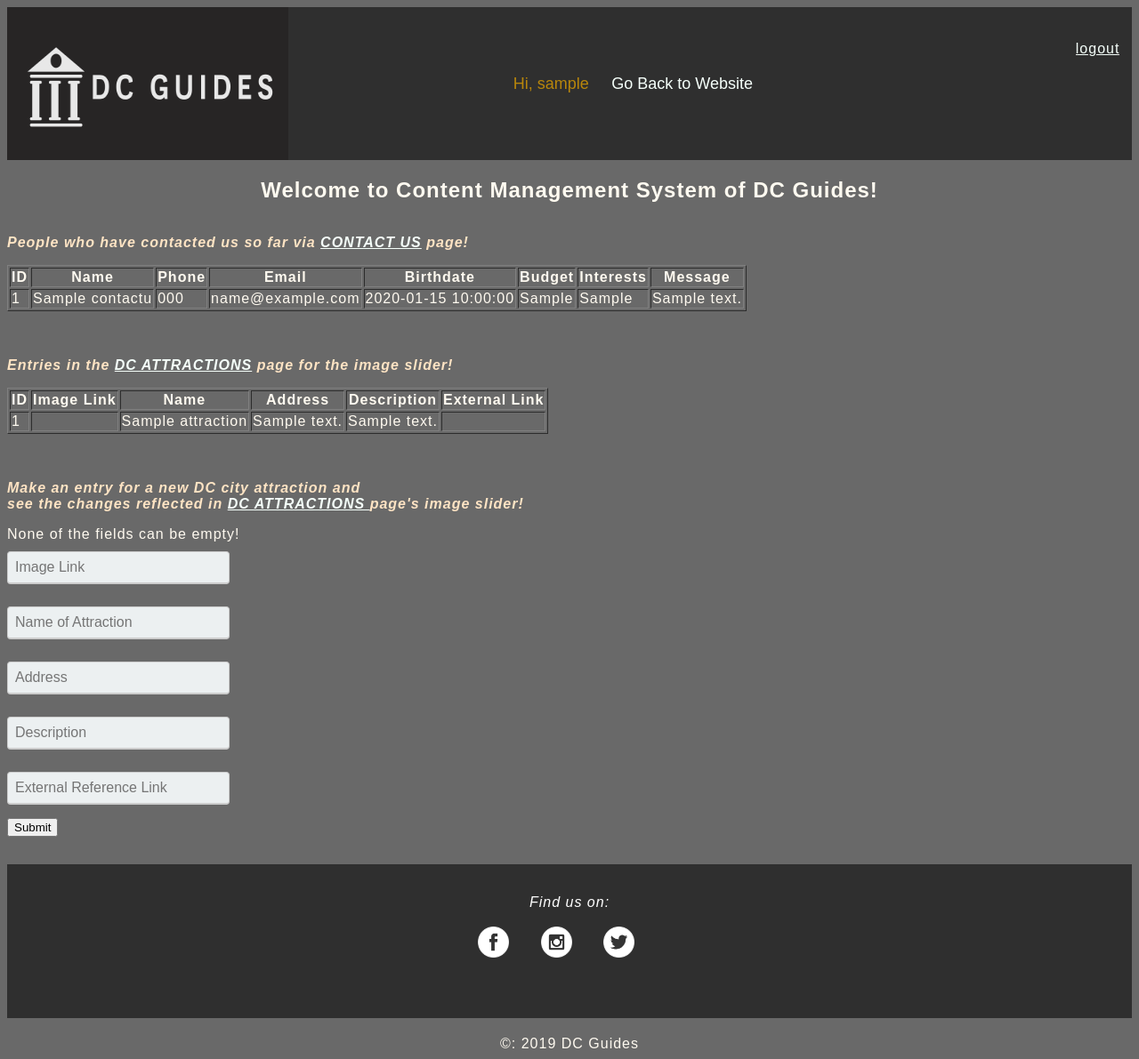
After one commit to anadirastogi/DC-Guides, a PHP site: page /adminpanel.php in a window 1280 px wide. The commit adds this page. Shown: the whole page at 89% size. Run offline with PHP 8.4, Linux system fonts and the light colour scheme; the visitor is signed in with stand-in values (Sample User, id 1); tables that the repository leaves empty or names only in its code hold one stand-in row (values such as "Sample post"); data that the repository does not hold is empty.

Commit message:
Create Login, Sessions and Content Management System

```diff
--- a/aboutus.html
+++ b/aboutus.html
@@ -10,7 +10,7 @@
     <div id="header">
         <img src="images/Logo.png" width=25% height=100%/>
         <div style="position: fixed; left:78%;">
-            <input class="styled" type="button" onclick="window.location.href='admin.html'" value="Admin login">
+            <input class="styled" type="button" onclick="window.location.href='admin.php'" value="Admin login">
         </div>
         <div id="nav-bar">
             <a href="index.html">Home</a>
@@ -38,7 +38,7 @@
     </div>
 
     <div id="aboutbody" style="height:65%";>
-     <div id="aboutbodySide1" style="width: 50%;" align="center">
+       <div id="aboutbodySide1" style="width: 50%;" align="center">
         <h1> We have a great team…</h1></br>
         <h3>Anadi Rastogi</h3></br>
         <h3>Jiaqian Liu</h3></br>
--- /dev/null
+++ b/adminpanel.php
@@ -0,0 +1,171 @@
+<?php
+session_start();
+
+// check if session still exists, if not redirect to amdin login page i.e. admin.php
+if (!isset( $_SESSION['username'] ) ) {
+	echo "<script type='text/javascript'>alert('login to proceed');
+	window.location.href = 'admin.php'; </script>";
+	exit();
+}
+
+require_once 'login.php';
+
+$conn = new mysqli($db_hostname, $db_username, $db_password, $db_database);
+if ($conn->connect_error)
+{
+	echo "Failed to connect to MySQL: " . $conn->connect_error;
+	exit();
+}
+
+?>
+
+
+<head>
+	<script type="text/javascript" src="scripts/loginValidations.js"></script>
+	<link rel="stylesheet" type="text/css" href="css/style.css">
+	<title>DC Tour Guides</title>
+</head>
+
+<body>
+	<div>
+		<div id="header">
+			<img src="images/Logo.png" width=25% height=100%/>
+			<div id="nav-bar">
+				<a href="" id="selected">Hi, <?php echo $_SESSION['username']?></a>
+				<a href="index.html">Go Back to Website</a>
+			</div>
+
+			<div align="right"; style="margin-top:3%;">
+				<a href="logout.php">logout</a>
+			</div>
+		</div>
+		<div id="body" style="display: block;" >
+			<h2 align="center"> Welcome to Content Management System of DC Guides!</h2>
+
+			<div>
+				<p style="color: bisque;"><i><b> People who have contacted us so far via <a href="contactus.html">CONTACT US</a> page!</b></i></p>
+				<?php
+				$result = mysqli_query($conn,"SELECT * FROM contactus");
+
+				echo "<table border='1'>
+				<tr>
+				<th>ID</th>
+				<th>Name</th>
+				<th>Phone</th>
+				<th>Email</th>
+				<th>Birthdate</th>
+				<th>Budget</th>
+				<th>Interests</th>
+				<th>Message</th>
+				</tr>";
+
+				while($row = mysqli_fetch_array($result))
+				{
+					echo "<tr>";
+					echo "<td>" . $row['id'] . "</td>";
+					echo "<td>" . $row['name'] . "</td>";
+					echo "<td>" . $row['phone'] . "</td>";
+					echo "<td>" . $row['email'] . "</td>";
+					echo "<td>" . $row['birthdate'] . "</td>";
+					echo "<td>" . $row['budget'] . "</td>";
+					echo "<td>" . $row['interests'] . "</td>";
+					echo "<td>" . $row['message'] . "</td>";
+					echo "</tr>";
+				}
+				echo "</table>";
+				?>
+			</div>
+
+			<div>
+				<br/>
+				<br/>
+			</div>
+
+			<div>
+				<p style="color: bisque;"><i><b> Entries in the <a href="attractions.php">DC ATTRACTIONS</a> page for the image slider!</b></i></p>
+				<?php
+				$result = mysqli_query($conn,"SELECT * FROM attractions");
+
+				echo "<table border='1'>
+				<tr>
+				<th>ID</th>
+				<th>Image Link</th>
+				<th>Name</th>
+				<th>Address</th>
+				<th>Description</th>
+				<th>External Link</th>
+				</tr>";
+
+				while($row = mysqli_fetch_array($result))
+				{
+					echo "<tr>";
+					echo "<td>" . $row['id'] . "</td>";
+					echo "<td>" . $row['imgLink'] . "</td>";
+					echo "<td>" . $row['name'] . "</td>";
+					echo "<td>" . $row['address'] . "</td>";
+					echo "<td>" . $row['description'] . "</td>";
+					echo "<td>" . $row['externalLink'] . "</td>";
+					echo "</tr>";
+				}
+				echo "</table>";
+
+				mysqli_close($conn);
+				?>
+			</div>
+
+
+			<div>
+				<br/>
+				<br/>
+			</div>
+
+			<div>
+				<p style="color: bisque;"><i><b> Make an entry for a new DC city attraction and <br/> see the changes reflected in <a href="attractions.php">DC ATTRACTIONS </a> page's image slider!</b></i></p>
+
+				<form method="post" name='attform' action="attractionentry.php">
+					<div class="box">
+
+						<span align="left"> None of the fields can be empty! </span>
+						<div class="form-group">
+							<input type="text" name="imgLink" placeholder="Image Link" class="username"/>
+						</div>
+						<div class="form-group">
+							<input type="text" name="name" placeholder="Name of Attraction" class="username"/>
+						</div>
+						<div class="form-group">
+							<input type="text" name="address" placeholder="Address" class="username"/>
+						</div>
+						<div class="form-group">
+							<input type="text" name="description" placeholder="Description" class="username"/>
+						</div>
+						<div class="form-group">
+							<input type="text" name="externalLink" placeholder="External Reference Link" class="username"/>
+						</div>
+						<div class="form-group">
+							<input type="submit" value="Submit" name="submit" />
+						</div>
+
+					</div>
+
+				</form>
+			</div>
+
+
+
+		</div>
+		<div id="footer">
+			<br/>
+			<div id="footer_social1" style="height: 30%;" align="center">
+				<p><i>Find us on:</i></p>
+			</div>
+			<div id="footer_social2" style="height: 50%;" align="center">
+				<a href="https://www.facebook.com/anadi.rastogi47" target="_blank"><img src="images/fb.png" /></a>
+				<a href="https://www.instagram.com/anadirastogi" target="_blank"><img src="images/insta.png" /></a>
+				<a href="https://www.twitter.com/r_anadi" target="_blank"><img src="images/twitter.png" /></a>
+			</div>
+		</div>
+	</div>
+
+</body>
+<footer	style ="margin: 20px 0 0 0;" id="copyright"	align="center">&copy:	2019 DC Guides </footer>
+</html>
--- a/attractions.php
+++ b/attractions.php
@@ -33,6 +33,7 @@ while($row = $result->fetch_assoc()){
 $conn->close();
 
 //convert the PHP array into JSON format, so it works with javascript
+// Note that Javascript and PHP are interacting with each other through Javascript Object Notation(JSON)
 $json_array1 = json_encode($array1);
 $json_array2 = json_encode($array2);
 $json_array3 = json_encode($array3);
@@ -65,7 +66,7 @@ $json_array5 = json_encode($array5);
 		<div id="header">
 			<img src="images/Logo.png" width=25% height=100%/>
 			<div style="position: fixed; left:78%;">
-			<input class="styled" type="button" onclick="window.location.href='admin.html'" value="Admin login">
+			<input class="styled" type="button" onclick="window.location.href='admin.php'" value="Admin login">
 			</div>
 			<div id="nav-bar">
 				<a href="index.html">Home</a>
--- a/css/style.css
+++ b/css/style.css
@@ -105,8 +105,9 @@ a#selected{
 	margin-right:10%;
 }
 
-#contactbodySide15{
+#verticalBorder{
 	background-color: #2F2F2F;
+	width:2%;
 }
 
 #bodySide1 {
--- a/guides.html
+++ b/guides.html
@@ -10,7 +10,7 @@
 		<div id="header">
 			<img src="images/Logo.png" width=25% height=100%/>
 			<div style="position: fixed; left:78%;">
-			<input class="styled" type="button" onclick="window.location.href='admin.html'" value="Admin login">
+			<input class="styled" type="button" onclick="window.location.href='admin.php'" value="Admin login">
 			</div>
 			<div id="nav-bar">
 				<a href="index.html">Home</a>
--- a/index.html
+++ b/index.html
@@ -10,7 +10,7 @@
 		<div id="header">
 			<img src="images/Logo.png" width=25% height=100%/>
 			<div style="position: fixed; left:78%;">
-			<input class="styled" type="button" onclick="window.location.href='admin.html'" value="Admin login">
+			<input class="styled" type="button" onclick="window.location.href='admin.php'" value="Admin login">
 			</div>
 			<div id="nav-bar">
 				<a href="index.html" id="selected">Home</a>
--- a/login.php
+++ b/login.php
@@ -1,4 +1,8 @@
+
 <?php
+// <!-- change login credentials based on your server, database username and password -->
+// <!-- don't change the name of the database -->
+
 $db_hostname='localhost';
 $db_database='dc_guides';
 $db_username='root';
--- a/scripts/contactus.js
+++ b/scripts/contactus.js
@@ -1,8 +1,9 @@
 
+// helps in validating all the entries of contact us form before heading to server
 function checkForm()
 {
   var name;
-    if (checkName() && checkPhone() && checkEmail() && checkBirth() && checkMessage()){
+  if (checkName() && checkPhone() && checkEmail() && checkBirth() && checkMessage()){
     name = document.jform.fullname.value;
     return true;
   } else {
--- a/scripts/imgSlider.js
+++ b/scripts/imgSlider.js
@@ -1,6 +1,10 @@
+
+// all the entries for attractions.php come from Database and
+// are transferred to Javascript through Javascript Object Notation (JSON) for image slider to work
 
 var position=0;
 
+//displays the first image for the slider and is called on body on load
 function firstElementOfSlider() {
 	if (picArray && picArray.length) {
 		document.getElementById('img_att').src=picArray[position];
@@ -15,6 +19,7 @@ function firstElementOfSlider() {
 	}
 }
 
+//serve as action method for next button in the slide show
 function nextpic(){
 	if (position>=(picArray.length-1)) {
 		position=-1;
@@ -29,6 +34,7 @@ function nextpic(){
 	document.getElementById("attractionDetails").innerHTML=attractionDetails[position];
 }
 
+//serve as action method for prev button in the slide show
 function prevpic(){
 	var picNumber;
 	if (position==0) {
--- /dev/null
+++ b/scripts/loginValidations.js
@@ -0,0 +1,105 @@
+// called to validate new admins signing up on admin.php page
+function checkNewSignUp()
+{
+    if (checkNewUsername() && checkNewPassword() && checkConfirmPassword()){
+    	return true;
+    } else {
+    	return false;
+    }
+}
+
+
+//regex on line 15 is to limit username to alphanumeric charaters of length 5 to 15
+function checkNewUsername() {
+ var username=document.NewForm.NewUsername.value;
+  var pattern=/^[a-z0-9]{5,15}$/;
+  if (username=="") {
+    alert ("Username can't be blank");
+    document.NewForm.NewUsername.focus();
+    return false;
+  } else if (!pattern.test(username)) {
+    alert ("Only username with length 5-15 & Alphanumeric characters allowed");
+    document.NewForm.NewUsername.value="";
+    document.NewForm.NewUsername.focus();
+    return false;
+  }
+  return true;
+}
+
+//regex on line 32 is to limit password to numeric digits of length 4
+function checkNewPassword() {
+var password=document.NewForm.NewPassword.value;
+  var pattern=/^[0-9]{4}$/;
+  if (password=="") {
+    alert ("Password can't be blank");
+    document.NewForm.NewPassword.focus();
+    return false;
+  } else if (!pattern.test(password)) {
+    alert ("Only 4 numeric digits password allowed!");
+    document.NewForm.NewPassword.value="";
+    document.NewForm.NewPassword.focus();
+    return false;
+  }
+  return true;
+}
+
+function checkConfirmPassword() {
+var password=document.NewForm.NewPassword.value;
+var confirmedPassword = document.NewForm.ConfirmedPassword.value;
+  if (confirmedPassword=="") {
+    alert ("Please confirm your password!");
+    document.NewForm.ConfirmedPassword.focus();
+    return false;
+  } else if (password != confirmedPassword) {
+    alert ("Password and Confirmed Password are not the same");
+    document.NewForm.NewPassword.value="";
+    document.NewForm.ConfirmedPassword.value="";
+    document.NewForm.NewPassword.focus();
+    return false;
+  }
+  return true;
+}
+
+
+// called to validate entries made for loggin in by existing admins
+// validation in front end to avoid overhead of calling a server agan and again
+function checkLogin()
+{
+    if (checkUsername() && checkPassword()){
+    	return true;
+    } else {
+    	return false;
+    }
+}
+
+function checkUsername() {
+ var username=document.jform.Username.value;
+  var pattern=/^[a-z0-9]{5,15}$/;
+  if (username=="") {
+    alert ("Provide your username to login");
+    document.jform.Username.focus();
+    return false;
+  } else if (!pattern.test(username)) {
+    alert ("Provide your username i.e. 5-15 Alphanumeric characters");
+    document.jform.Username.value="";
+    document.jform.Username.focus();
+    return false;
+  }
+  return true;
+}
+
+function checkPassword() {
+	var password=document.jform.Password.value;
+	  var pattern=/^[0-9]{4}$/;
+	  if (password=="") {
+	    alert ("Please provide your password to login");
+	    document.jform.Password.focus();
+	    return false;
+	  } else if (!pattern.test(password)) {
+	    alert ("Give your 4-digits numeric password");
+	    document.jform.Password.value="";
+	    document.jform.Password.focus();
+	    return false;
+	  }
+	  return true;
+}
--- a/scripts/toggleCollapse.js
+++ b/scripts/toggleCollapse.js
@@ -1,3 +1,6 @@
+// this javascript file is responsible for content collapse/expansion toggle
+
+// this method loads the entire in a div hence used for "expansion"
 function loadFull(ID1,ID2,ID3,ID4){
   var x = document.getElementById(ID3);
   var y = document.getElementById(ID4);
@@ -14,6 +17,7 @@ function loadFull(ID1,ID2,ID3,ID4){
  }
 
 
+// this method hides some part of the div content and hence used for "collapsing"
  function loadLess(ID1,ID2,ID3,ID4){
   var x = document.getElementById(ID3);
   var y = document.getElementById(ID4);
```
Also changed, not shown: admin.html (deleted, +0 -78 lines), admin.php (added, +94 -0 lines), adminlogin.php (added, +52 -0 lines), attractionentry.php (added, +58 -0 lines), contactus.html (+3 -7 lines), contactus.php (+11 -9 lines), logout.php (added, +7 -0 lines), newuser.php (added, +59 -0 lines), README.md.
